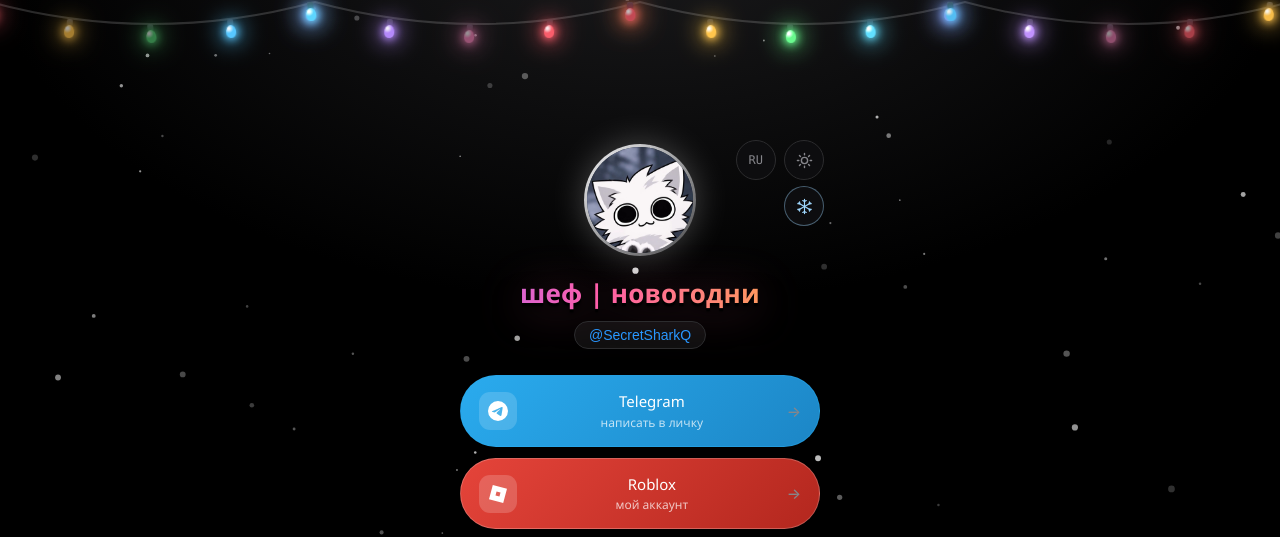
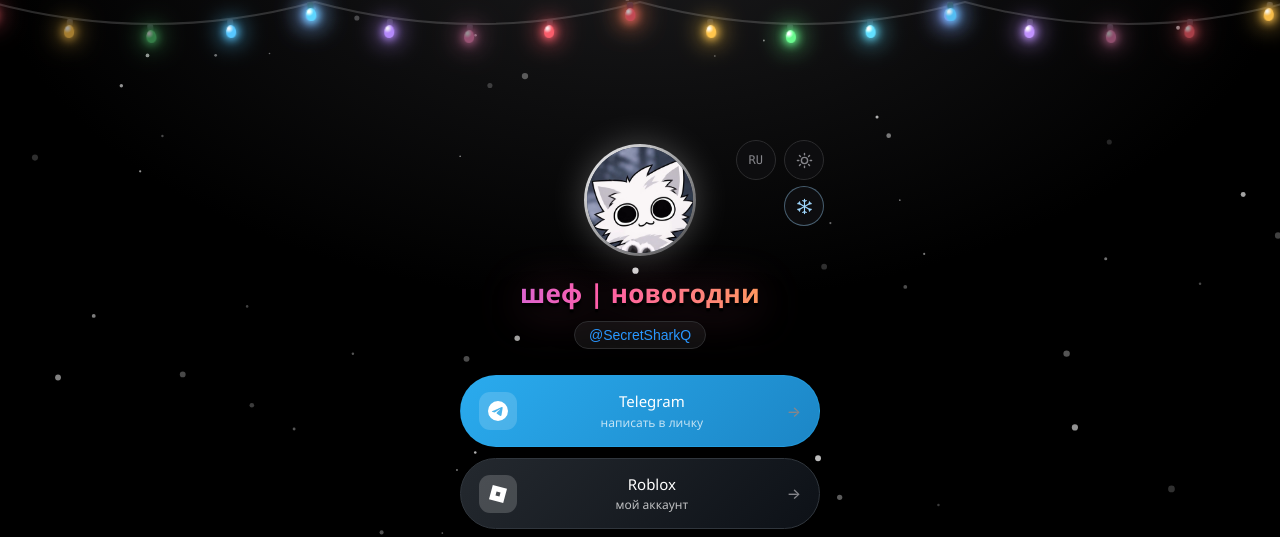
Before and after one commit to SecretSharkQ/sharkq.loc.cc, a plain HTML site: page index.html in a window 1280 px wide. Shown: the top 537 px of the page. Drawn offline with Linux system fonts and the light colour scheme.

Commit message:
style: Roblox button dark like GitHub, monochrome icon

```diff
--- a/index.html
+++ b/index.html
@@ -55,8 +55,8 @@ h1{font-size:26px;font-weight:600;letter-spacing:.2px}
 .btn.tg:hover{box-shadow:0 8px 26px rgba(42,171,238,.35)}
 .btn.gh{background:linear-gradient(135deg,#24292f,#0d1117);border-color:#30363d;color:#fff}
 .btn.gh:hover{box-shadow:0 8px 26px rgba(36,41,47,.6)}
-.btn.rbx{background:linear-gradient(135deg,#e5443a,#b3271e);border-color:rgba(255,255,255,.22);color:#fff}
-.btn.rbx:hover{box-shadow:0 8px 26px rgba(226,35,26,.4)}
+.btn.rbx{background:linear-gradient(135deg,#24292f,#0d1117);border-color:#30363d;color:#fff}
+.btn.rbx:hover{box-shadow:0 8px 26px rgba(36,41,47,.6)}
 .btn .ic{width:38px;height:38px;border-radius:11px;display:flex;align-items:center;justify-content:center;flex:none;color:#fff}
 .btn .ic svg{display:block}
 .btn small{display:block;color:var(--mut);font-size:12px;font-weight:400;margin-top:1px}
```
